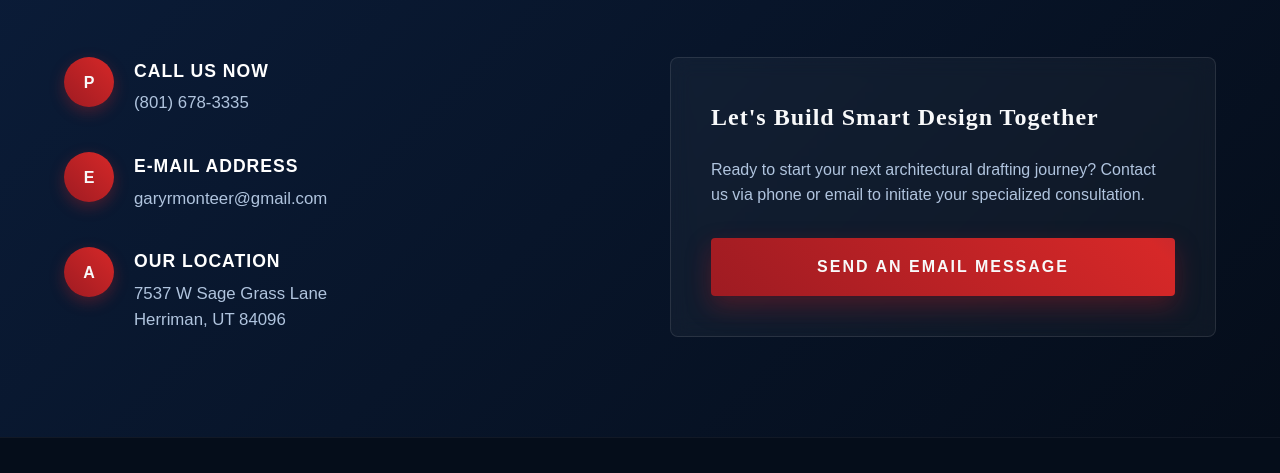
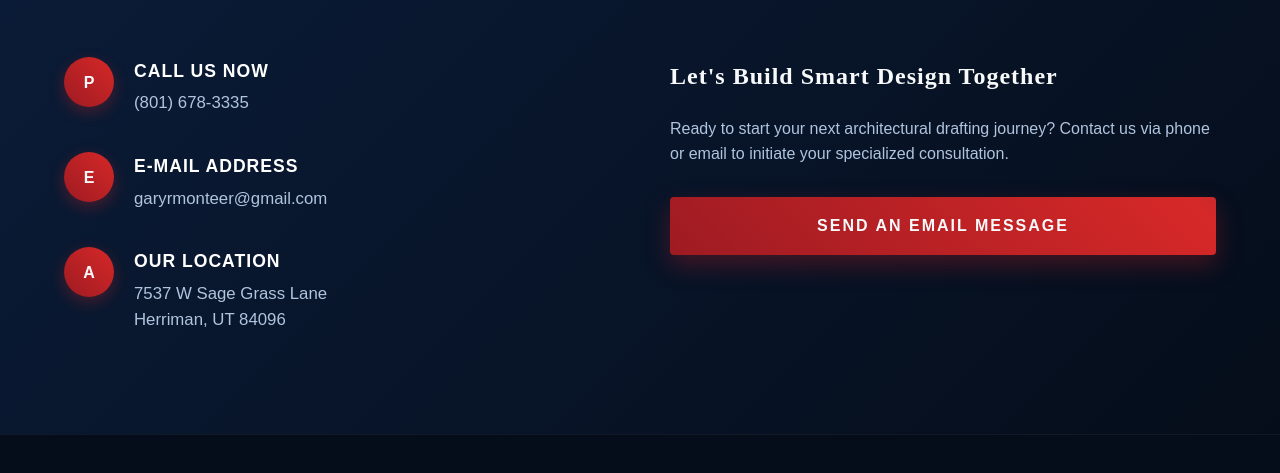
Before and after one commit to GaryMonteerDesign/Gary-Monteer-Design, a plain HTML site: page index.html in a window 1280 px wide. Shown: the part 3256-3729 px from the top of the page. Drawn offline with Linux system fonts and the light colour scheme.

Commit message:
Update index.html

```diff
--- a/index.html
+++ b/index.html
@@ -457,16 +457,6 @@
         .info-content a:hover {
             color: var(--bright-red);
         }
-
-        /* Luxury Contact Inline Card Block */
-        .contact-form-dummy {
-            background: rgba(255, 255, 255, 0.04);
-            border: 1px solid var(--glass-border);
-            padding: 40px;
-            border-radius: 8px;
-            backdrop-filter: blur(10px);
-        }
-
         .contact-form-dummy h3 {
             margin-bottom: 20px;
             font-size: 1.5rem;
```
